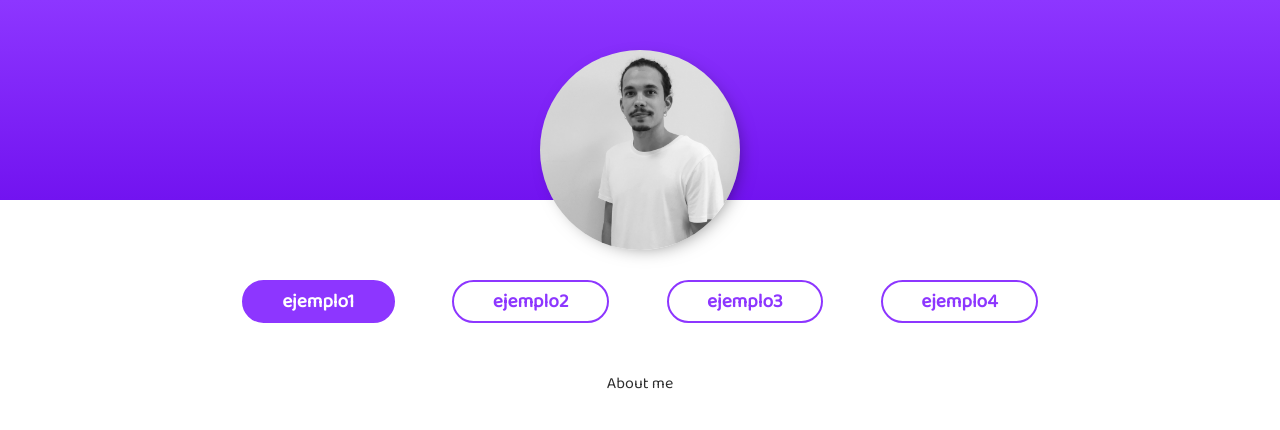
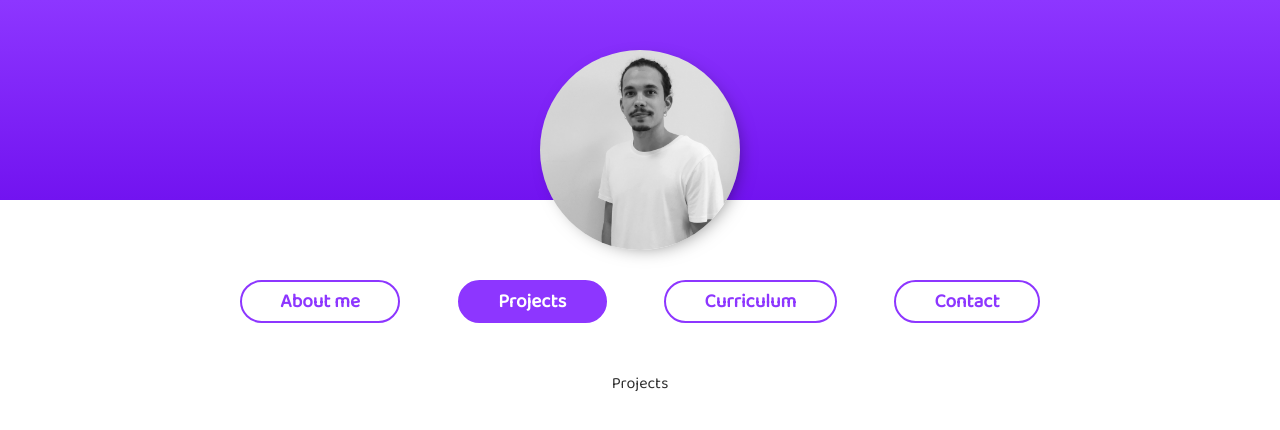
Before and after one commit to sriosdev/portfolio-old, a Vue app: page /projects in a window 1280 px wide. Before the commit this address led to /. Shown: the top 430 px of the page. Built offline with nearby package versions, Linux system fonts and the light colour scheme.

Commit message:
Sections routing with buttons

```diff
--- a/src/components/SectionButtons.vue
+++ b/src/components/SectionButtons.vue
@@ -1,9 +1,9 @@
 <template>
   <section>
-    <Button class="btn-section" text="ejemplo1" :selected="isActive('ejemplo1')" @click.native="select('ejemplo1')"/>
-    <Button class="btn-section" text="ejemplo2" :selected="isActive('ejemplo2')" @click.native="select('ejemplo2')"/>
-    <Button class="btn-section" text="ejemplo3" :selected="isActive('ejemplo3')" @click.native="select('ejemplo3')"/>
-    <Button class="btn-section" text="ejemplo4" :selected="isActive('ejemplo4')" @click.native="select('ejemplo4')"/>
+    <Button class="btn-section" text="About me" :selected="isActive('about')" @click.native="select('about')"/>
+    <Button class="btn-section" text="Projects" :selected="isActive('projects')" @click.native="select('projects')"/>
+    <Button class="btn-section" text="Curriculum" :selected="isActive('cv')" @click.native="select('cv')"/>
+    <Button class="btn-section" text="Contact" :selected="isActive('contact')" @click.native="select('contact')"/>
   </section>
 </template>
 
@@ -17,7 +17,7 @@ export default {
   },
   data: function() {
     return {
-      activeItem: 'ejemplo1'
+      activeItem: this.activeItem = this.$router.currentRoute.name
     }
   },
   methods: {
@@ -25,7 +25,11 @@ export default {
       return this.activeItem === item
     },
     select: function(item) {
-      this.activeItem = item
+      this.goSection(item)
+      this.activeItem = this.$router.currentRoute.name
+    },
+    goSection: function(section) {
+      this.$router.push({ name: section })
     }
   }
 };
--- a/src/router.js
+++ b/src/router.js
@@ -2,6 +2,9 @@ import Vue from 'vue'
 import Router from 'vue-router'
 
 import AboutMe from './views/AboutMe.vue'
+import Projects from './views/Projects.vue'
+import CV from './views/CV.vue'
+import Contact from './views/Contact.vue'
 
 Vue.use(Router)
 
@@ -10,7 +13,23 @@ const router = new Router({
   routes: [
     {
       path: '/',
+      name: 'about',
       component: AboutMe
+    },
+    {
+      path: '/projects',
+      name: 'projects',
+      component: Projects
+    },
+    {
+      path: '/cv',
+      name: 'cv',
+      component: CV
+    },
+    {
+      path: '/contact',
+      name: 'contact',
+      component: Contact
     },
     {
       path: '*',
--- /dev/null
+++ b/src/views/CV.vue
@@ -0,0 +1,13 @@
+<template>
+  <p>CV</p>
+</template>
+
+<script>
+export default {
+  name: 'CV'
+}
+</script>
+
+<style>
+
+</style>
--- /dev/null
+++ b/src/views/Contact.vue
@@ -0,0 +1,13 @@
+<template>
+  <p>Contact</p>
+</template>
+
+<script>
+export default {
+  name: 'Contact'
+}
+</script>
+
+<style>
+
+</style>
--- /dev/null
+++ b/src/views/Projects.vue
@@ -0,0 +1,13 @@
+<template>
+  <p>Projects</p>
+</template>
+
+<script>
+export default {
+  name: 'Projects'
+}
+</script>
+
+<style>
+
+</style>
```
